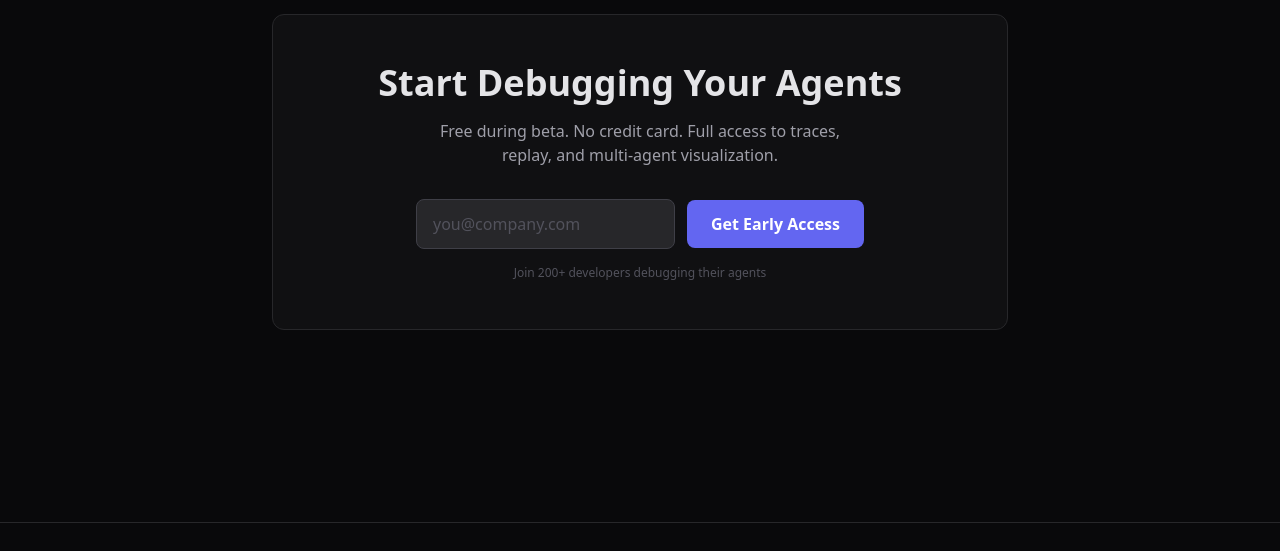
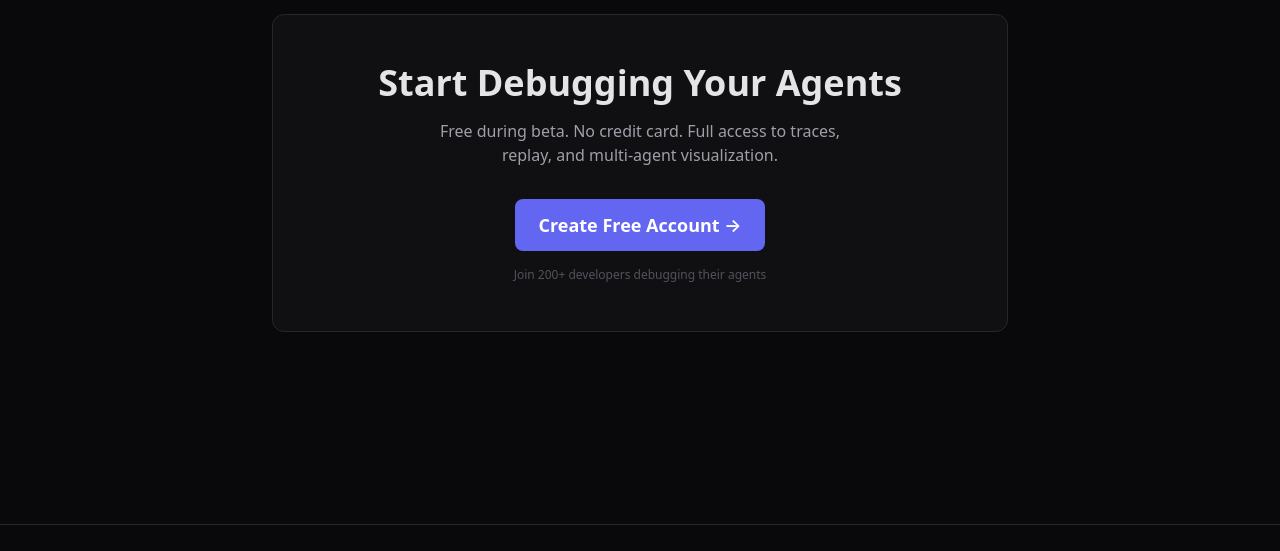
Before and after one commit to zl819044596/agent-debugger, an Astro site: page / in a window 1280 px wide. Shown: the part 3038-3589 px from the top of the page. Built offline with nearby package versions, Linux system fonts and the light colour scheme; Astro itself is replaced by a stand-in of ours.

Commit message:
replace email CTA form with direct register link

```diff
--- a/src/pages/index.astro
+++ b/src/pages/index.astro
@@ -209,10 +209,9 @@ import Layout from '../layouts/Layout.astro';
       <p class="text-zinc-400 mb-8 max-w-md mx-auto">
         Free during beta. No credit card. Full access to traces, replay, and multi-agent visualization.
       </p>
-      <form class="flex flex-col sm:flex-row items-center justify-center gap-3 max-w-md mx-auto">
-        <input type="email" placeholder="you@company.com" class="w-full px-4 py-3 rounded-lg bg-zinc-800 border border-zinc-700 text-zinc-200 placeholder:text-zinc-600 focus:outline-none focus:border-indigo-500" required />
-        <button type="submit" class="btn-primary whitespace-nowrap px-6 py-3">Get Early Access</button>
-      </form>
+      <a href="/app/register" class="btn-primary text-lg px-8 py-4 inline-block">
+        Create Free Account →
+      </a>
       <p class="text-xs text-zinc-600 mt-4">Join 200+ developers debugging their agents</p>
     </div>
   </section>
```
